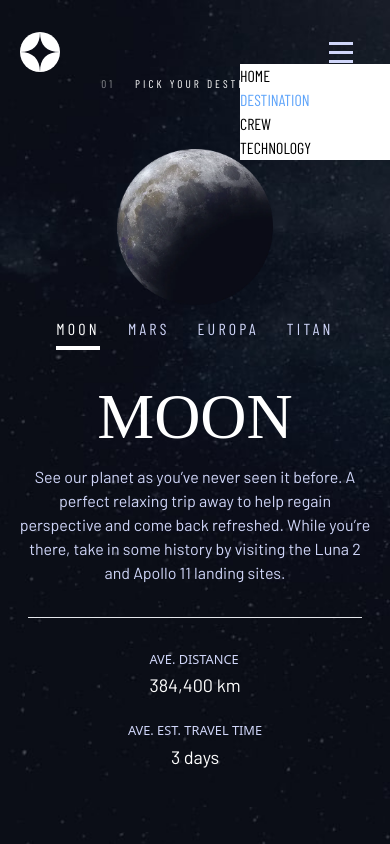
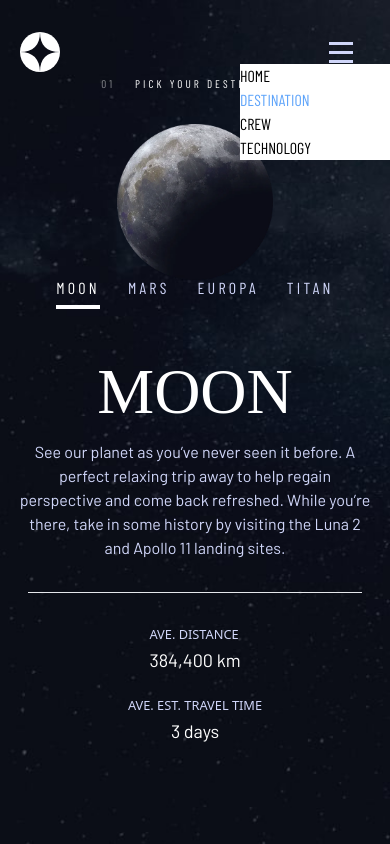
Before and after one commit to Agyanim/space-tourism-website, a React (Vite) app: page /destination in a window 390 px wide. Built offline with nearby package versions, Linux system fonts and the light colour scheme; a web font is replaced by a local one.

Commit message:
destination mobile veiw improved

```diff
--- a/src/components/DestinationSelectorCard.jsx
+++ b/src/components/DestinationSelectorCard.jsx
@@ -11,7 +11,7 @@ const active="destination-lbl border-b-4 text-primaryWhite tracking-[0.2rem]"
 const normal="destination-lbl tracking-[0.2rem]"
 
   return (
-    <div className='md:relative translate-y-[12rem] md:translate-y-0 md:top-0 flex justify-center md:justify-start gap-7 w-[70%] m-auto md:gap-5 lg:w-1/4 lg:ml-[59.5%]'>
+    <div className='md:relative translate-y-[11rem] md:translate-y-0 md:top-0 flex justify-center md:justify-start gap-7 w-[70%] m-auto md:gap-5 lg:w-1/4 lg:ml-[59.5%]'>
         <div>
             <label className={+destinationSelector===0? active:normal} htmlFor="0">{menuData[0]}</label>
             <input className="hidden tracking-wid" type="radio" name='selector' id='0' onClick={selectIdHandler} />
--- a/src/pages/Destination.jsx
+++ b/src/pages/Destination.jsx
@@ -50,7 +50,7 @@ const Destination = () => {
             {newPageTitles[0].title}
           </h5>
         </div>
-        <div className="relative top-[12%] md:top-[10rem]">
+        <div className="relative top-[9%] md:top-[10rem]">
           <div ><DestinationSelectorCard/></div>
           <section >{cardList[destinationSelector]}</section>
         </div>
```
